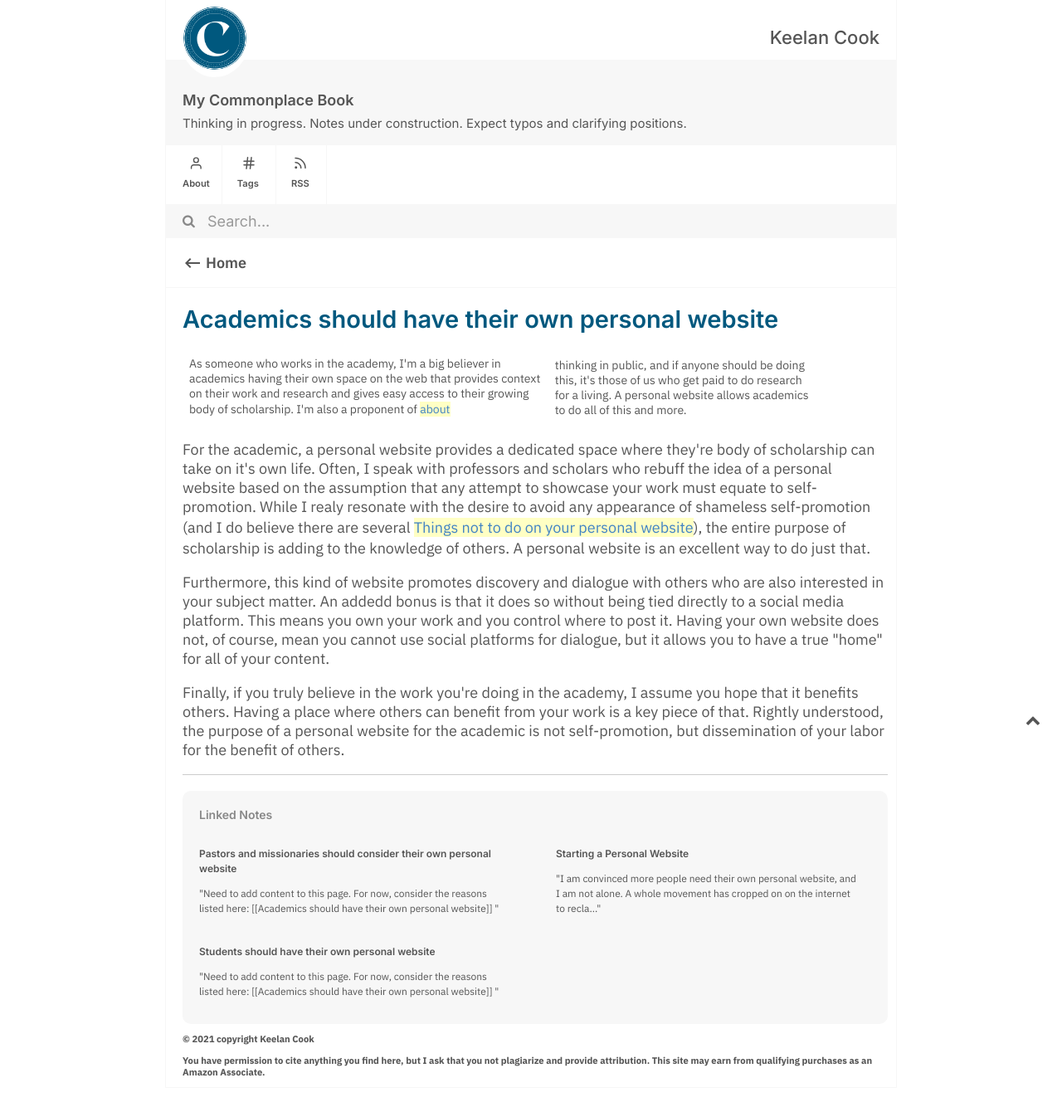
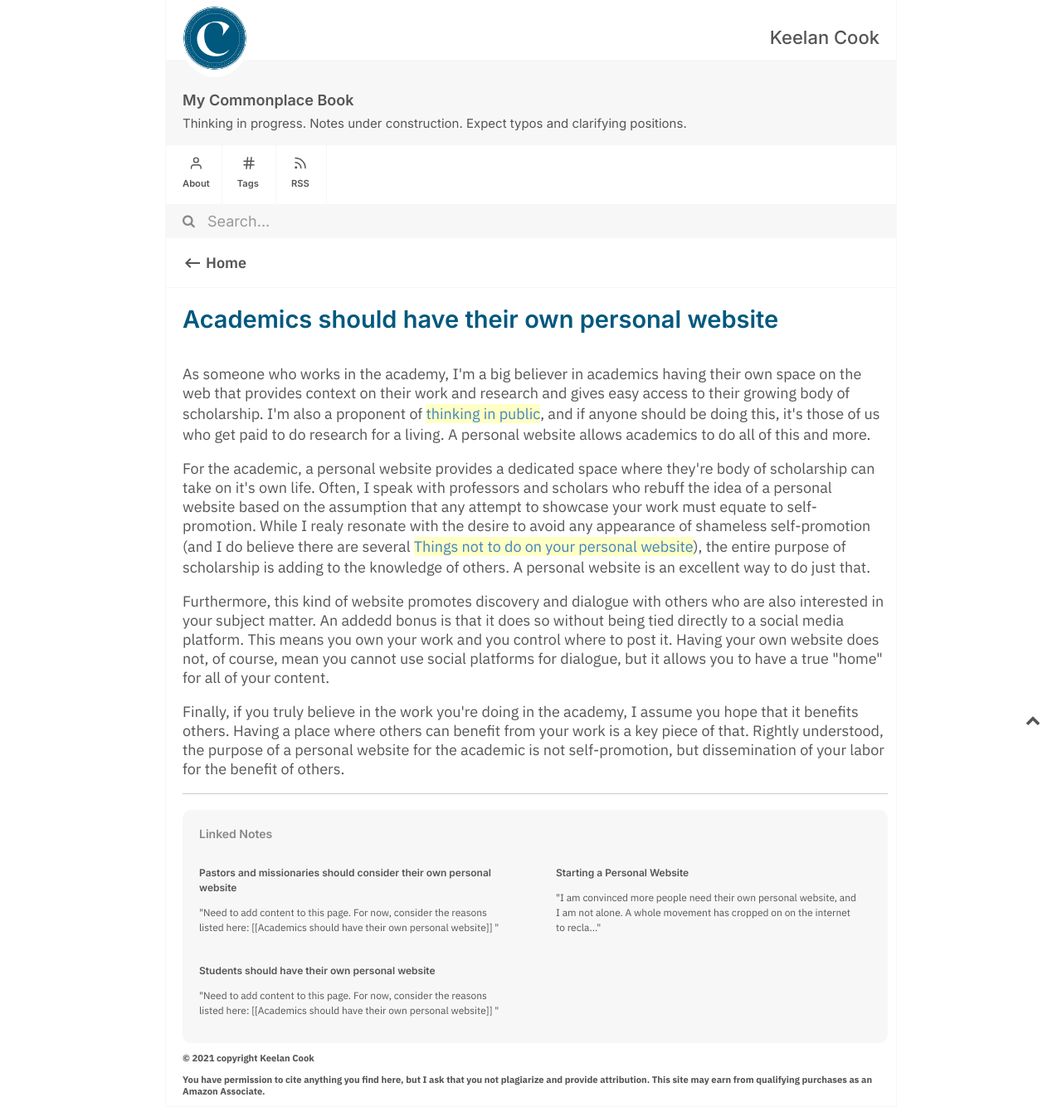
Before and after one commit to keelancook/notebook, a Jekyll site: the page built from _notes/Academics should have their own personal website.md, in a window 1280 px wide. Shown: the whole page at 83% size. Built offline with Jekyll 4.4.1, drawn with Linux system fonts in a browser that asks for light colours; before the commit the page ends 1311 px from its top, so only the background shows below that.

```diff
--- a/_notes/Academics should have their own personal website.md
+++ b/_notes/Academics should have their own personal website.md
@@ -4,7 +4,8 @@ author: Keelan Cook
 created: 2021-08-23
 season: winter
 ---
-As someone who works in the academy, I'm a big believer in academics having their own space on the web that provides context on their work and research and gives easy access to their growing body of scholarship. I'm also a proponent of [[about|thinking in public]], and if anyone should be doing this, it's those of us who get paid to do research for a living. A personal website allows academics to do all of this and more.
+
+As someone who works in the academy, I'm a big believer in academics having their own space on the web that provides context on their work and research and gives easy access to their growing body of scholarship. I'm also a proponent of [[about\|thinking in public]], and if anyone should be doing this, it's those of us who get paid to do research for a living. A personal website allows academics to do all of this and more.
 
 For the academic, a personal website provides a dedicated space where they're body of scholarship can take on it's own life. Often, I speak with professors and scholars who rebuff the idea of a personal website based on the assumption that any attempt to showcase your work must equate to self-promotion. While I realy resonate with the desire to avoid any appearance of shameless self-promotion (and I do believe there are several [[Things not to do on your personal website]]), the entire purpose of scholarship is adding to the knowledge of others. A personal website is an excellent way to do just that.
 
```
Also changed, not shown: 1 other file.
